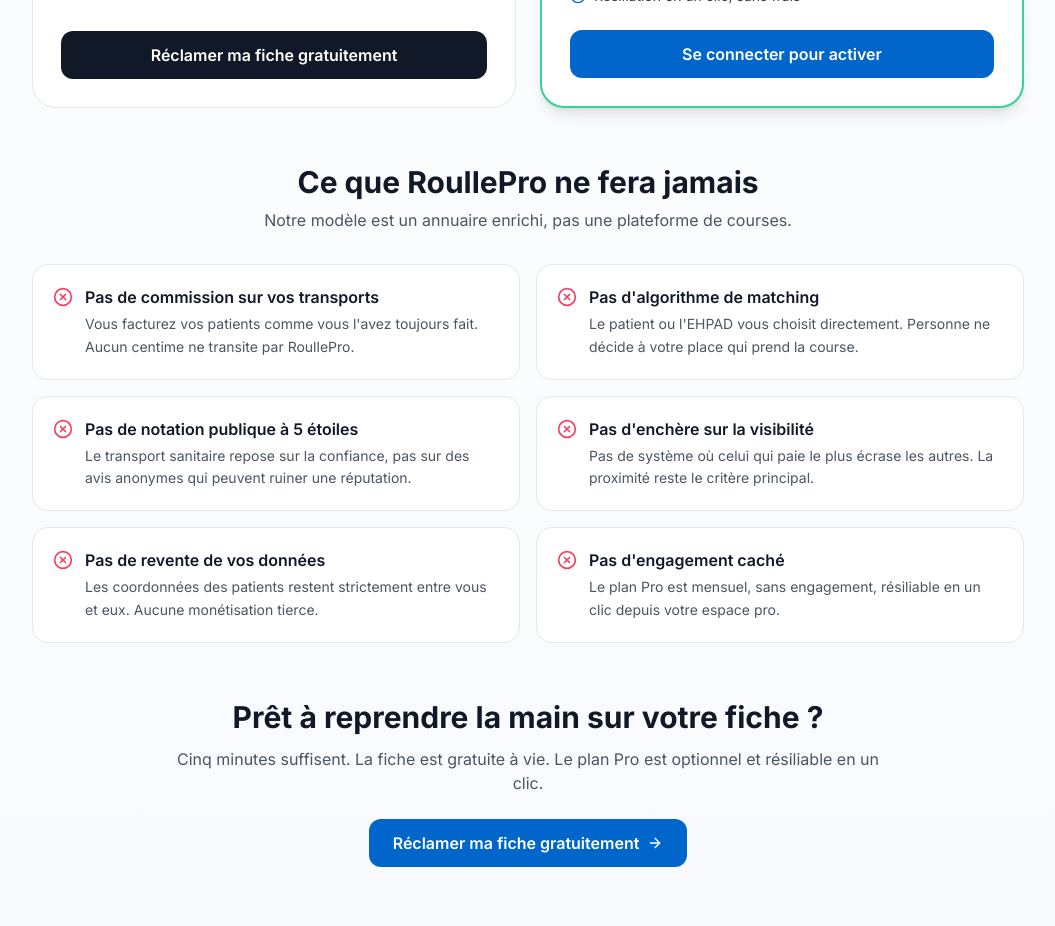
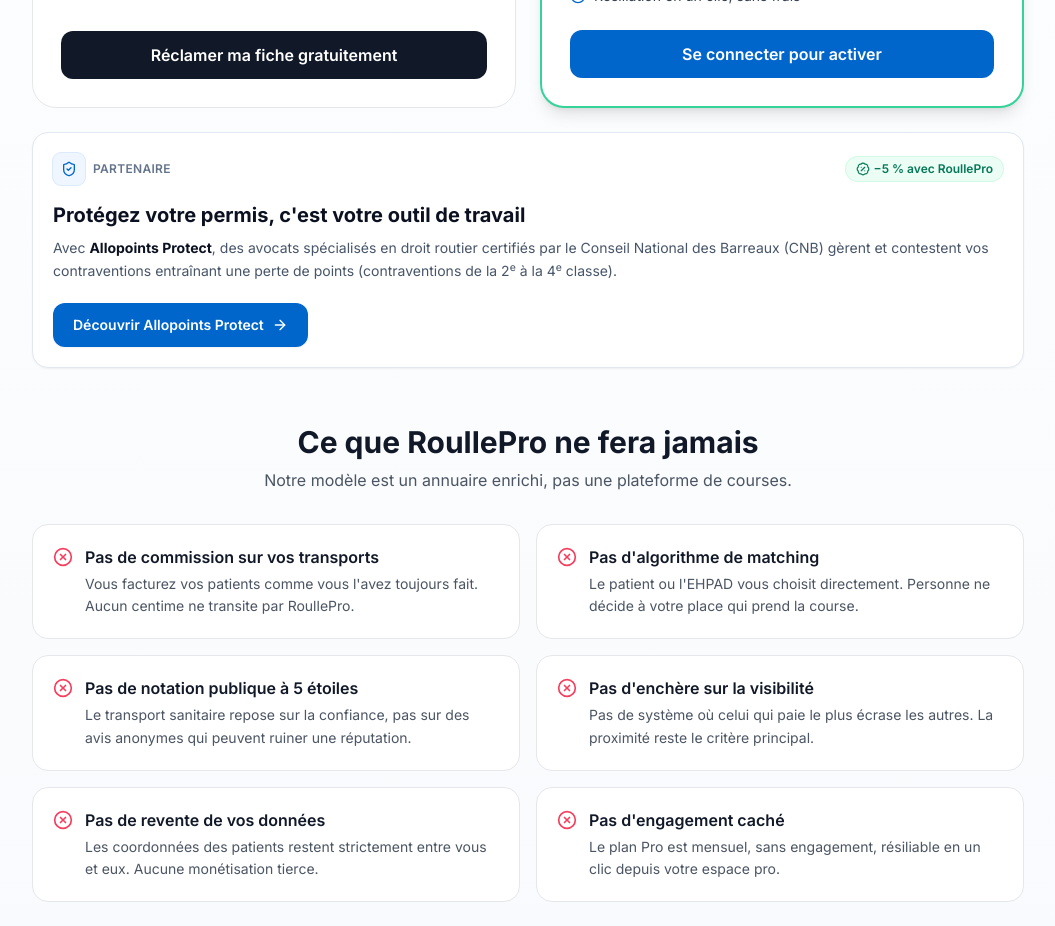
Before and after one commit to vidaluca77-cloud/roullepro, a Next.js app: page /transport-medical/tarifs in a window 1280 px wide. Shown: the part 980-1906 px from the top of the page, without its empty margins (112-1167 px from the left). Built offline with nearby package versions, Linux system fonts and the light colour scheme; no server answers.

Commit message:
Ajouter un encart partenaire Allopoints Protect sur les pages pros

```diff
--- a/src/app/simulateur-taxi-conventionne/page.tsx
+++ b/src/app/simulateur-taxi-conventionne/page.tsx
@@ -22,6 +22,7 @@
 import { buildFaqJsonLd, buildBreadcrumbJsonLd } from "@/lib/sanitaire-seo";
 import { buildSimulateurJsonLd, jsonLdHtml } from "@/lib/seo-schema";
 import SimulateurTarif from "@/components/sanitaire/SimulateurTarif";
+import PartenaireAllopoints from "@/components/PartenaireAllopoints";
 import {
   ArticleContainer,
   SectionHeading,
@@ -318,6 +319,8 @@
           description="Obtenez une estimation immédiate puis transmettez gratuitement votre demande aux transporteurs conventionnés de votre secteur."
           cta="Déposer une demande de transport"
         />
+
+        <PartenaireAllopoints />
       </ArticleContainer>
     </main>
   );
--- a/src/app/simulateur-transport-sanitaire/page.tsx
+++ b/src/app/simulateur-transport-sanitaire/page.tsx
@@ -25,6 +25,7 @@
   FaqAccordion,
   CtaBand,
 } from "@/components/sanitaire/editorial/EditorialUI";
+import PartenaireAllopoints from "@/components/PartenaireAllopoints";
 
 export const revalidate = 3600;
 
@@ -327,6 +328,8 @@
           description="Choisissez le simulateur adapté à votre prescription, obtenez une estimation et transmettez gratuitement votre demande aux transporteurs de votre secteur."
           cta="Déposer une demande de transport"
         />
+
+        <PartenaireAllopoints />
       </ArticleContainer>
 
       <div aria-hidden className="h-16" />
--- a/src/app/tarif-ambulance/page.tsx
+++ b/src/app/tarif-ambulance/page.tsx
@@ -20,6 +20,7 @@
 import { buildFaqJsonLd, buildBreadcrumbJsonLd } from "@/lib/sanitaire-seo";
 import { buildSimulateurJsonLd, jsonLdHtml } from "@/lib/seo-schema";
 import SimulateurTarif from "@/components/sanitaire/SimulateurTarif";
+import PartenaireAllopoints from "@/components/PartenaireAllopoints";
 import {
   ArticleContainer,
   SectionHeading,
@@ -348,6 +349,8 @@
           description="Obtenez une estimation immédiate puis transmettez gratuitement votre demande aux transporteurs conventionnés de votre secteur."
           cta="Déposer une demande de transport"
         />
+
+        <PartenaireAllopoints />
       </ArticleContainer>
     </main>
   );
--- a/src/app/tarif-vsl/page.tsx
+++ b/src/app/tarif-vsl/page.tsx
@@ -19,6 +19,7 @@
 import { buildFaqJsonLd, buildBreadcrumbJsonLd } from "@/lib/sanitaire-seo";
 import { buildSimulateurJsonLd, jsonLdHtml } from "@/lib/seo-schema";
 import SimulateurTarif from "@/components/sanitaire/SimulateurTarif";
+import PartenaireAllopoints from "@/components/PartenaireAllopoints";
 import {
   ArticleContainer,
   SectionHeading,
@@ -296,6 +297,8 @@
           description="Obtenez une estimation immédiate puis transmettez gratuitement votre demande aux transporteurs conventionnés de votre secteur."
           cta="Déposer une demande de transport"
         />
+
+        <PartenaireAllopoints />
       </ArticleContainer>
     </main>
   );
--- a/src/app/transport-medical/inscription/page.tsx
+++ b/src/app/transport-medical/inscription/page.tsx
@@ -1,5 +1,6 @@
 import type { Metadata } from "next";
 import InscriptionForm from "@/components/sanitaire/InscriptionForm";
+import PartenaireAllopoints from "@/components/PartenaireAllopoints";
 
 export const metadata: Metadata = {
   title: "Inscrire mon entreprise de transport sanitaire",
@@ -74,6 +75,11 @@
               Réclamez votre fiche existante
             </a>
           </p>
+
+          {/* Encart partenaire */}
+          <div className="mt-10">
+            <PartenaireAllopoints />
+          </div>
         </div>
       </main>
     </>
--- a/src/app/transport-medical/tarifs/page.tsx
+++ b/src/app/transport-medical/tarifs/page.tsx
@@ -9,6 +9,7 @@
   MessageCircle,
 } from "lucide-react";
 import CheckoutButton from "@/components/sanitaire/CheckoutButton";
+import PartenaireAllopoints from "@/components/PartenaireAllopoints";
 import { createClient } from "@/lib/supabase/server";
 
 export const metadata: Metadata = {
@@ -201,6 +202,9 @@
             )}
           </div>
         </div>
+        <div className="mt-6">
+          <PartenaireAllopoints variant="compacte" />
+        </div>
       </section>
 
       {/* Ce qu'on ne fera jamais */}
--- /dev/null
+++ b/src/components/PartenaireAllopoints.tsx
@@ -0,0 +1,70 @@
+/**
+ * Encart partenaire Allopoints Protect (protection du permis de conduire).
+ *
+ * Purement présentationnel. Le lien sortant est un lien d'affiliation : il doit
+ * toujours porter rel="sponsored noopener" et s'ouvrir dans un nouvel onglet.
+ * Deux variantes : "complete" (par défaut) et "compacte".
+ */
+
+import { ShieldCheck, ArrowRight, BadgePercent } from "lucide-react";
+
+const PARTNER_URL =
+  "https://www.allopoints.fr/protect/?utm_source=https%3A%2F%2Froullepro.com%2F&utm_campaign=Roullepro5";
+
+export default function PartenaireAllopoints({
+  variant = "complete",
+}: {
+  variant?: "complete" | "compacte";
+}) {
+  const compacte = variant === "compacte";
+
+  return (
+    <aside
+      aria-label="Partenaire RoullePro : Allopoints Protect"
+      className="overflow-hidden rounded-2xl border border-slate-200 bg-white shadow-sm"
+    >
+      <div className={compacte ? "p-5" : "p-6 sm:p-7"}>
+        <div className="flex items-center gap-2">
+          <span className="inline-flex h-8 w-8 flex-shrink-0 items-center justify-center rounded-lg bg-blue-50 text-[#0066CC] ring-1 ring-blue-100">
+            <ShieldCheck className="h-4 w-4" />
+          </span>
+          <span className="text-xs font-semibold uppercase tracking-wide text-slate-500">
+            Partenaire
+          </span>
+          <span className="ml-auto inline-flex items-center gap-1 rounded-full bg-emerald-50 px-2.5 py-1 text-xs font-semibold text-emerald-700 ring-1 ring-emerald-100">
+            <BadgePercent className="h-3.5 w-3.5" />
+            −5 % avec RoullePro
+          </span>
+        </div>
+
+        <h3 className="mt-4 text-lg font-bold text-[#0B1120] sm:text-xl">
+          Protégez votre permis, c&apos;est votre outil de travail
+        </h3>
+
+        <p className={`mt-2 leading-relaxed text-slate-600 ${compacte ? "text-sm" : "text-sm sm:text-[15px]"}`}>
+          Avec <strong className="text-[#0B1120]">Allopoints Protect</strong>, des avocats spécialisés
+          en droit routier certifiés par le Conseil National des Barreaux (CNB) gèrent et contestent
+          vos contraventions entraînant une perte de points (contraventions de la 2<sup>e</sup> à la
+          4<sup>e</sup> classe).
+        </p>
+        {!compacte && (
+          <p className="mt-2 text-sm leading-relaxed text-slate-600 sm:text-[15px]">
+            L&apos;objectif : éviter le retrait de points pour préserver un permis dont dépend votre
+            activité de taxi conventionné, ambulancier ou VSL. Le cabinet partenaire affiche un taux
+            de réussite de <strong className="text-[#0B1120]">95 %</strong>.
+          </p>
+        )}
+
+        <a
+          href={PARTNER_URL}
+          target="_blank"
+          rel="sponsored noopener"
+          className="mt-5 inline-flex items-center justify-center gap-2 rounded-xl bg-[#0066CC] px-5 py-3 text-sm font-semibold text-white shadow-sm transition hover:bg-[#0052a3]"
+        >
+          Découvrir Allopoints Protect
+          <ArrowRight className="h-4 w-4" />
+        </a>
+      </div>
+    </aside>
+  );
+}
```
